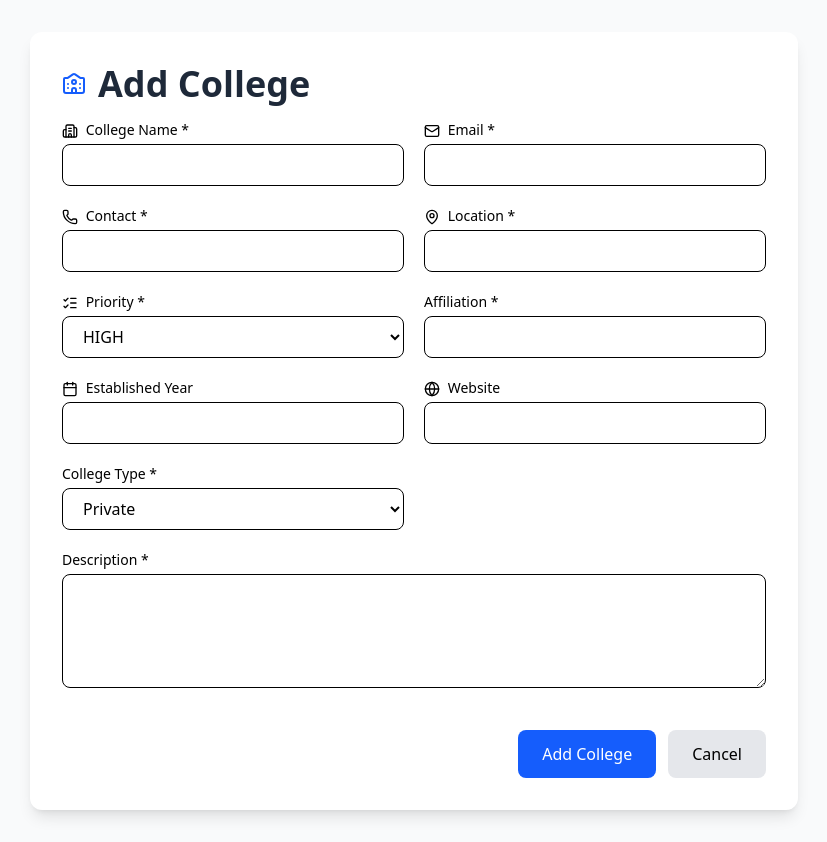
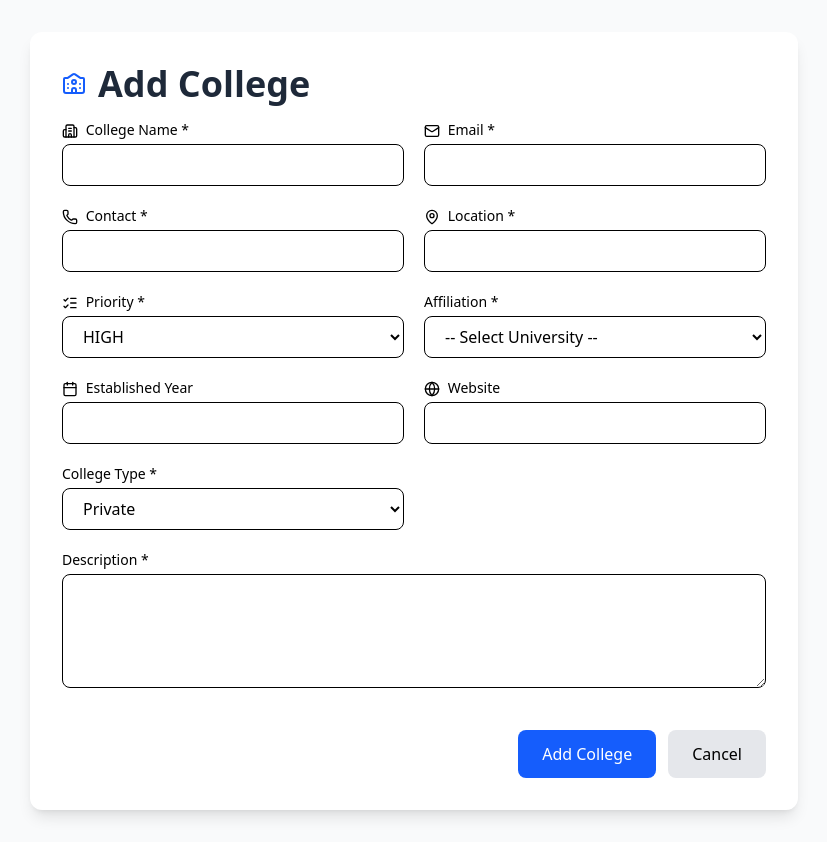
Before and after one commit to EntranceGateway/entrance_gateway_cms, a React (Vite) app: page /college in a window 1280 px wide. Shown: the whole page, without its empty margins (226-1053 px from the left). Built offline with nearby package versions, Linux system fonts and the light colour scheme; sample sign-in values are in the browser's storage.

Commit message:
feat : add button for redirect the id

```diff
--- a/src/pages/college/components/form/Form.jsx
+++ b/src/pages/college/components/form/Form.jsx
@@ -43,12 +43,15 @@ const CollegeForm = ({ mode = "add", initialData = null, onSubmit }) => {
     const newErrors = {};
 
     // Required fields
-    if (!formData.collegeName.trim()) newErrors.collegeName = "College name is required";
+    if (!formData.collegeName.trim())
+      newErrors.collegeName = "College name is required";
     if (!formData.email.trim()) newErrors.email = "Email is required";
     if (!formData.contact.trim()) newErrors.contact = "Contact is required";
     if (!formData.location.trim()) newErrors.location = "Location is required";
-    if (!formData.affiliation.trim()) newErrors.affiliation = "Affiliation is required";
-    if (!formData.description.trim()) newErrors.description = "Description is required";
+    if (!formData.affiliation.trim())
+      newErrors.affiliation = "Affiliation is required";
+    if (!formData.description.trim())
+      newErrors.description = "Description is required";
 
     // Contact: must be 10 digits
     if (formData.contact && !/^\d{10}$/.test(formData.contact)) {
@@ -61,12 +64,19 @@ const CollegeForm = ({ mode = "add", initialData = null, onSubmit }) => {
     }
 
     // Description length
-    if (formData.description && (formData.description.length < 50 || formData.description.length > 2000)) {
-      newErrors.description = "Description must be between 50 and 2000 characters";
+    if (
+      formData.description &&
+      (formData.description.length < 50 || formData.description.length > 2000)
+    ) {
+      newErrors.description =
+        "Description must be between 50 and 2000 characters";
     }
 
     // Website format (optional)
-    if (formData.website && !/^(https?:\/\/)?([\w\d-]+\.)+[\w]{2,}(\/.*)?$/.test(formData.website)) {
+    if (
+      formData.website &&
+      !/^(https?:\/\/)?([\w\d-]+\.)+[\w]{2,}(\/.*)?$/.test(formData.website)
+    ) {
       newErrors.website = "Invalid website URL";
     }
 
@@ -88,7 +98,11 @@ const CollegeForm = ({ mode = "add", initialData = null, onSubmit }) => {
     try {
       setLoading(true);
       await onSubmit(formData);
-      setSuccess(mode === "add" ? "College added successfully!" : "College updated successfully!");
+      setSuccess(
+        mode === "add"
+          ? "College added successfully!"
+          : "College updated successfully!"
+      );
       if (mode === "add") setFormData(defaultForm);
     } catch (err) {
       const backendErrors = err || {};
@@ -104,45 +118,102 @@ const CollegeForm = ({ mode = "add", initialData = null, onSubmit }) => {
     <div className="min-h-screen bg-gray-50 py-8 px-4 flex justify-center">
       <div className="w-full max-w-3xl bg-white rounded-xl shadow-lg p-6 md:p-8">
         <h1 className="text-3xl md:text-4xl font-bold text-gray-800 flex items-center gap-3 mb-4">
-          <University className="text-blue-600" /> {mode === "add" ? "Add College" : "Edit College"}
+          <University className="text-blue-600" />{" "}
+          {mode === "add" ? "Add College" : "Edit College"}
         </h1>
 
-        {success && <div className="bg-green-100 border border-green-400 text-green-700 px-6 py-3 rounded-lg text-center font-medium mb-4">{success}</div>}
+        {success && (
+          <div className="bg-green-100 border border-green-400 text-green-700 px-6 py-3 rounded-lg text-center font-medium mb-4">
+            {success}
+          </div>
+        )}
 
         <form onSubmit={handleSubmit} className="space-y-5">
           <div className="grid grid-cols-1 md:grid-cols-2 gap-5">
             {/* College Name */}
             <div>
-              <label className="block text-sm font-medium mb-1"><Building2 className="inline w-4 h-4 mr-1" /> College Name *</label>
-              <input name="collegeName" value={formData.collegeName} onChange={handleChange} className="w-full px-4 py-2 border rounded-lg" />
-              {getError("collegeName") && <span className="text-red-600 text-sm">{getError("collegeName")}</span>}
+              <label className="block text-sm font-medium mb-1">
+                <Building2 className="inline w-4 h-4 mr-1" /> College Name *
+              </label>
+              <input
+                name="collegeName"
+                value={formData.collegeName}
+                onChange={handleChange}
+                className="w-full px-4 py-2 border rounded-lg"
+              />
+              {getError("collegeName") && (
+                <span className="text-red-600 text-sm">
+                  {getError("collegeName")}
+                </span>
+              )}
             </div>
 
             {/* Email */}
             <div>
-              <label className="block text-sm font-medium mb-1"><Mail className="inline w-4 h-4 mr-1" /> Email *</label>
-              <input type="email" name="email" value={formData.email} onChange={handleChange} className="w-full px-4 py-2 border rounded-lg" />
-              {getError("email") && <span className="text-red-600 text-sm">{getError("email")}</span>}
+              <label className="block text-sm font-medium mb-1">
+                <Mail className="inline w-4 h-4 mr-1" /> Email *
+              </label>
+              <input
+                type="email"
+                name="email"
+                value={formData.email}
+                onChange={handleChange}
+                className="w-full px-4 py-2 border rounded-lg"
+              />
+              {getError("email") && (
+                <span className="text-red-600 text-sm">
+                  {getError("email")}
+                </span>
+              )}
             </div>
 
             {/* Contact */}
             <div>
-              <label className="block text-sm font-medium mb-1"><Phone className="inline w-4 h-4 mr-1" /> Contact *</label>
-              <input name="contact" value={formData.contact} onChange={handleChange} className="w-full px-4 py-2 border rounded-lg" />
-              {getError("contact") && <span className="text-red-600 text-sm">{getError("contact")}</span>}
+              <label className="block text-sm font-medium mb-1">
+                <Phone className="inline w-4 h-4 mr-1" /> Contact *
+              </label>
+              <input
+                name="contact"
+                value={formData.contact}
+                onChange={handleChange}
+                className="w-full px-4 py-2 border rounded-lg"
+              />
+              {getError("contact") && (
+                <span className="text-red-600 text-sm">
+                  {getError("contact")}
+                </span>
+              )}
             </div>
 
             {/* Location */}
             <div>
-              <label className="block text-sm font-medium mb-1"><MapPin className="inline w-4 h-4 mr-1" /> Location *</label>
-              <input name="location" value={formData.location} onChange={handleChange} className="w-full px-4 py-2 border rounded-lg" />
-              {getError("location") && <span className="text-red-600 text-sm">{getError("location")}</span>}
+              <label className="block text-sm font-medium mb-1">
+                <MapPin className="inline w-4 h-4 mr-1" /> Location *
+              </label>
+              <input
+                name="location"
+                value={formData.location}
+                onChange={handleChange}
+                className="w-full px-4 py-2 border rounded-lg"
+              />
+              {getError("location") && (
+                <span className="text-red-600 text-sm">
+                  {getError("location")}
+                </span>
+              )}
             </div>
 
             {/* Priority */}
             <div>
-              <label className="block text-sm font-medium mb-1"><ListChecks className="inline w-4 h-4 mr-1" /> Priority *</label>
-              <select name="priority" value={formData.priority} onChange={handleChange} className="w-full px-4 py-2 border rounded-lg">
+              <label className="block text-sm font-medium mb-1">
+                <ListChecks className="inline w-4 h-4 mr-1" /> Priority *
+              </label>
+              <select
+                name="priority"
+                value={formData.priority}
+                onChange={handleChange}
+                className="w-full px-4 py-2 border rounded-lg"
+              >
                 <option value="HIGH">HIGH</option>
                 <option value="MEDIUM">MEDIUM</option>
                 <option value="LOW">LOW</option>
@@ -151,29 +222,91 @@ const CollegeForm = ({ mode = "add", initialData = null, onSubmit }) => {
 
             {/* Affiliation */}
             <div>
-              <label className="block text-sm font-medium mb-1">Affiliation *</label>
-              <input name="affiliation" value={formData.affiliation} onChange={handleChange} className="w-full px-4 py-2 border rounded-lg" />
-              {getError("affiliation") && <span className="text-red-600 text-sm">{getError("affiliation")}</span>}
+              <label className="block text-sm font-medium mb-1">
+                Affiliation *
+              </label>
+              <select
+                name="affiliation"
+                value={formData.affiliation}
+                onChange={handleChange}
+                className="w-full px-4 py-2 border rounded-lg"
+              >
+                <option value="">-- Select University --</option>
+                <option value="TRIBHUVAN_UNIVERSITY">
+                  Tribhuvan University
+                </option>
+                <option value="KATHMANDU_UNIVERSITY">
+                  Kathmandu University
+                </option>
+                <option value="POKHARA_UNIVERSITY">Pokhara University</option>
+                <option value="LUMBINI_UNIVERSITY">Lumbini University</option>
+                <option value="PURWANCHAL_UNIVERSITY">
+                  Purwanchal University
+                </option>
+                <option value="MID_WESTERN_UNIVERSITY">
+                  Mid Western University
+                </option>
+                <option value="FAR_WESTERN_UNIVERSITY">
+                  Far Western University
+                </option>
+                <option value="CAMPUS_AFFILIATED_TO_FOREIGN_UNIVERSITY">
+                  Campus Affiliated to Foreign University
+                </option>
+              </select>
+              {getError("affiliation") && (
+                <span className="text-red-600 text-sm">
+                  {getError("affiliation")}
+                </span>
+              )}
             </div>
 
             {/* Established Year */}
             <div>
-              <label className="block text-sm font-medium mb-1"><Calendar className="inline w-4 h-4 mr-1" /> Established Year</label>
-              <input name="establishedYear" value={formData.establishedYear} onChange={handleChange} className="w-full px-4 py-2 border rounded-lg" />
-              {getError("establishedYear") && <span className="text-red-600 text-sm">{getError("establishedYear")}</span>}
+              <label className="block text-sm font-medium mb-1">
+                <Calendar className="inline w-4 h-4 mr-1" /> Established Year
+              </label>
+              <input
+                name="establishedYear"
+                value={formData.establishedYear}
+                onChange={handleChange}
+                className="w-full px-4 py-2 border rounded-lg"
+              />
+              {getError("establishedYear") && (
+                <span className="text-red-600 text-sm">
+                  {getError("establishedYear")}
+                </span>
+              )}
             </div>
 
             {/* Website */}
             <div>
-              <label className="block text-sm font-medium mb-1"><Globe className="inline w-4 h-4 mr-1" /> Website</label>
-              <input name="website" value={formData.website} onChange={handleChange} className="w-full px-4 py-2 border rounded-lg" />
-              {getError("website") && <span className="text-red-600 text-sm">{getError("website")}</span>}
+              <label className="block text-sm font-medium mb-1">
+                <Globe className="inline w-4 h-4 mr-1" /> Website
+              </label>
+              <input
+                name="website"
+                value={formData.website}
+                onChange={handleChange}
+                className="w-full px-4 py-2 border rounded-lg"
+              />
+              {getError("website") && (
+                <span className="text-red-600 text-sm">
+                  {getError("website")}
+                </span>
+              )}
             </div>
 
             {/* College Type */}
             <div>
-              <label className="block text-sm font-medium mb-1">College Type *</label>
-              <select name="collegeType" value={formData.collegeType} onChange={handleChange} className="w-full px-4 py-2 border rounded-lg">
+              <label className="block text-sm font-medium mb-1">
+                College Type *
+              </label>
+              <select
+                name="collegeType"
+                value={formData.collegeType}
+                onChange={handleChange}
+                className="w-full px-4 py-2 border rounded-lg"
+              >
                 <option value="PRIVATE">Private</option>
                 <option value="COMMUNITY">Community</option>
                 <option value="GOVERNMENT">Government</option>
@@ -182,19 +315,47 @@ const CollegeForm = ({ mode = "add", initialData = null, onSubmit }) => {
 
             {/* Description */}
             <div className="md:col-span-2">
-              <label className="block text-sm font-medium mb-1">Description *</label>
-              <textarea name="description" value={formData.description} onChange={handleChange} rows={4} className="w-full px-4 py-2 border rounded-lg" />
-              {getError("description") && <span className="text-red-600 text-sm">{getError("description")}</span>}
+              <label className="block text-sm font-medium mb-1">
+                Description *
+              </label>
+              <textarea
+                name="description"
+                value={formData.description}
+                onChange={handleChange}
+                rows={4}
+                className="w-full px-4 py-2 border rounded-lg"
+              />
+              {getError("description") && (
+                <span className="text-red-600 text-sm">
+                  {getError("description")}
+                </span>
+              )}
             </div>
           </div>
 
           {/* Buttons */}
           <div className="pt-4 flex gap-3 justify-end">
-            <button type="submit" disabled={loading} className={`px-6 py-3 bg-blue-600 text-white rounded-lg ${loading ? "opacity-60 cursor-not-allowed" : "hover:bg-blue-700"}`}>
-              {loading ? "Saving..." : mode === "add" ? "Add College" : "Update College"}
+            <button
+              type="submit"
+              disabled={loading}
+              className={`px-6 py-3 bg-blue-600 text-white rounded-lg ${
+                loading ? "opacity-60 cursor-not-allowed" : "hover:bg-blue-700"
+              }`}
+            >
+              {loading
+                ? "Saving..."
+                : mode === "add"
+                ? "Add College"
+                : "Update College"}
             </button>
 
-            <button type="button" onClick={() => window.history.back()} className="px-6 py-3 bg-gray-200 rounded-lg hover:bg-gray-300">Cancel</button>
+            <button
+              type="button"
+              onClick={() => window.history.back()}
+              className="px-6 py-3 bg-gray-200 rounded-lg hover:bg-gray-300"
+            >
+              Cancel
+            </button>
           </div>
         </form>
       </div>
--- a/src/pages/course/component/form.jsx
+++ b/src/pages/course/component/form.jsx
@@ -4,6 +4,7 @@ import React, { useState, useEffect } from "react";
 const defaultForm = {
   courseName: "",
   description: "",
+  affiliation: "",
   courseType: "SEMESTER",
   courseLevel: "PLUS_TWO",
 };
@@ -20,6 +21,7 @@ const CourseForm = ({ mode = "add", initialData = {}, onSubmit }) => {
       setForm({
         courseName: initialData.courseName || "",
         description: initialData.description || "",
+        affiliation: initialData.affiliation || "",
         courseType: initialData.courseType || "SEMESTER",
         courseLevel: initialData.courseLevel || "PLUS_TWO",
       });
@@ -52,7 +54,7 @@ const CourseForm = ({ mode = "add", initialData = {}, onSubmit }) => {
     else if (form.description.length < 10)
       newErrors.description = "Description must be at least 10 characters.";
 
-
+    if (!form.affiliation) newErrors.affiliation = "University type is required.";
     return newErrors;
   };
 
@@ -131,7 +133,6 @@ const CourseForm = ({ mode = "add", initialData = {}, onSubmit }) => {
   return (
     <div className="min-h-screen flex items-center justify-center bg-gray-50 px-4">
       <div className="bg-white shadow-xl rounded-2xl max-w-lg w-full p-8">
-
         <h1 className="text-2xl font-bold text-gray-900 mb-6 text-center">
           {mode === "edit" ? "Edit Course" : "Add New Course"}
         </h1>
@@ -149,7 +150,10 @@ const CourseForm = ({ mode = "add", initialData = {}, onSubmit }) => {
         )}
 
         {globalError && !Object.values(errors).length && (
-          <span role="alert" className="block text-center mb-4 font-semibold text-red-700">
+          <span
+            role="alert"
+            className="block text-center mb-4 font-semibold text-red-700"
+          >
             {globalError}
           </span>
         )}
@@ -157,7 +161,9 @@ const CourseForm = ({ mode = "add", initialData = {}, onSubmit }) => {
         <form onSubmit={handleSubmit} className="space-y-6">
           {/* Course Name */}
           <div>
-            <label htmlFor="courseName" className={labelBase}>Course Name *</label>
+            <label htmlFor="courseName" className={labelBase}>
+              Course Name *
+            </label>
             <input
               id="courseName"
               type="text"
@@ -176,7 +182,9 @@ const CourseForm = ({ mode = "add", initialData = {}, onSubmit }) => {
 
           {/* Description */}
           <div>
-            <label htmlFor="description" className={labelBase}>Description *</label>
+            <label htmlFor="description" className={labelBase}>
+              Description *
+            </label>
             <textarea
               id="description"
               name="description"
@@ -193,11 +201,43 @@ const CourseForm = ({ mode = "add", initialData = {}, onSubmit }) => {
             )}
           </div>
 
-
+          {/* University Type */}
+          <div>
+            <label htmlFor="affiliation" className={labelBase}>
+              University Type
+            </label>
+            <select
+              id="affiliation"
+              name="affiliation"
+              value={form.affiliation}
+              onChange={handleChange}
+              className={`${inputBase} ${normalBorder}`}
+            >
+              <option value="">-- Select University --</option>
+              <option value="TRIBHUVAN_UNIVERSITY">Tribhuvan University</option>
+              <option value="KATHMANDU_UNIVERSITY">Kathmandu University</option>
+              <option value="POKHARA_UNIVERSITY">Pokhara University</option>
+              <option value="LUMBINI_UNIVERSITY">Lumbini University</option>
+              <option value="PURWANCHAL_UNIVERSITY">
+                Purwanchal University
+              </option>
+              <option value="MID_WESTERN_UNIVERSITY">
+                Mid Western University
+              </option>
+              <option value="FAR_WESTERN_UNIVERSITY">
+                Far Western University
+              </option>
+              <option value="CAMPUS_AFFILIATED_TO_FOREIGN_UNIVERSITY">
+                Campus Affiliated to Foreign University
+              </option>
+            </select>
+          </div>
 
           {/* Course Type */}
           <div>
-            <label htmlFor="courseType" className={labelBase}>Course Type</label>
+            <label htmlFor="courseType" className={labelBase}>
+              Course Type
+            </label>
             <select
               id="courseType"
               name="courseType"
@@ -212,7 +252,9 @@ const CourseForm = ({ mode = "add", initialData = {}, onSubmit }) => {
 
           {/* Course Level */}
           <div>
-            <label htmlFor="courseLevel" className={labelBase}>Course Level</label>
+            <label htmlFor="courseLevel" className={labelBase}>
+              Course Level
+            </label>
             <select
               id="courseLevel"
               name="courseLevel"
--- a/src/pages/syllabus/component/Table/SyllabusTable.jsx
+++ b/src/pages/syllabus/component/Table/SyllabusTable.jsx
@@ -87,10 +87,30 @@ const SyllabusTable = () => {
       {/* -------- FILTER UI -------- */}
       <UniversalFilter
         config={[
-          { name: "courseName", label: "Course Name", type: "text", placeholder: "Search course name" },
-          { name: "syllabusTitle", label: "Title", type: "text", placeholder: "Search syllabus title" },
-          { name: "semester", label: "Semester", type: "text", placeholder: "e.g. First, Second..." },
-          { name: "year", label: "Year", type: "number", placeholder: "Search year" },
+          {
+            name: "courseName",
+            label: "Course Name",
+            type: "text",
+            placeholder: "Search course name",
+          },
+          {
+            name: "syllabusTitle",
+            label: "Title",
+            type: "text",
+            placeholder: "Search syllabus title",
+          },
+          {
+            name: "semester",
+            label: "Semester",
+            type: "text",
+            placeholder: "e.g. First, Second...",
+          },
+          {
+            name: "year",
+            label: "Year",
+            type: "number",
+            placeholder: "Search year",
+          },
         ]}
         onFilter={handleFilter}
       />
@@ -137,7 +157,10 @@ const SyllabusTable = () => {
                 </tr>
               ) : (
                 paginated.map((syllabus) => (
-                  <tr key={syllabus.syllabusId} className="hover:bg-gray-50 transition">
+                  <tr
+                    key={syllabus.syllabusId}
+                    className="hover:bg-gray-50 transition"
+                  >
                     <td className="p-4">{syllabus.courseName}</td>
                     <td className="p-4">{syllabus.courseCode}</td>
                     <td className="p-4">{syllabus.syllabusTitle}</td>
@@ -148,6 +171,12 @@ const SyllabusTable = () => {
                     <td className="p-4">{syllabus.practicalHours}</td>
 
                     <td className="p-4 flex gap-3">
+                      <Link
+                        to={`/notes/add/${syllabus.syllabusId}`}
+                        className="px-3 py-1.5 rounded-xl text-blue-700 font-semibold border border-blue-200 hover:bg-blue-50 transition"
+                      >
+                        Add Notes
+                      </Link>
                       <Link
                         to={`/syllabus/edit/${syllabus.syllabusId}`}
                         state={{ syllabus }}
@@ -163,9 +192,8 @@ const SyllabusTable = () => {
                         Delete
                       </button>
 
-
-                     <Link
-                      to={`/syllabus/viewsyllabus/${syllabus.syllabusId}`}
+                      <Link
+                        to={`/syllabus/viewsyllabus/${syllabus.syllabusId}`}
                         className="px-3 py-1.5 rounded-xl text-green-700 border border-green-300 hover:bg-green-50"
                       >
                         View PDF
@@ -180,7 +208,11 @@ const SyllabusTable = () => {
       </div>
 
       {/* -------- PAGINATION -------- */}
-      <Pagination page={page} totalPages={totalPages} onPageChange={(p) => setPage(p)} />
+      <Pagination
+        page={page}
+        totalPages={totalPages}
+        onPageChange={(p) => setPage(p)}
+      />
     </div>
   );
 };
--- a/src/pages/syllabus/component/form/form.jsx
+++ b/src/pages/syllabus/component/form/form.jsx
@@ -46,7 +46,6 @@ const validateForm = (form, mode) => {
 // ==========================================================
 const SyllabusForm = ({ mode = "add", initialData = null, onSubmit }) => {
   const { id } = useParams();
-console.log("SyllabusForm URL courseId:", id);
   const [form, setForm] = useState(DEFAULT_FORM);
   const [errors, setErrors] = useState({});
   const [status, setStatus] = useState({ loading: false, success: "" });
```
Also changed, not shown: src/App.jsx (+13 -9 lines), src/pages/login/axiosInterceptor.js (added, +30 -0 lines), src/pages/notes/components/form.jsx/NotesFrom.jsx (+6 -1 lines).
